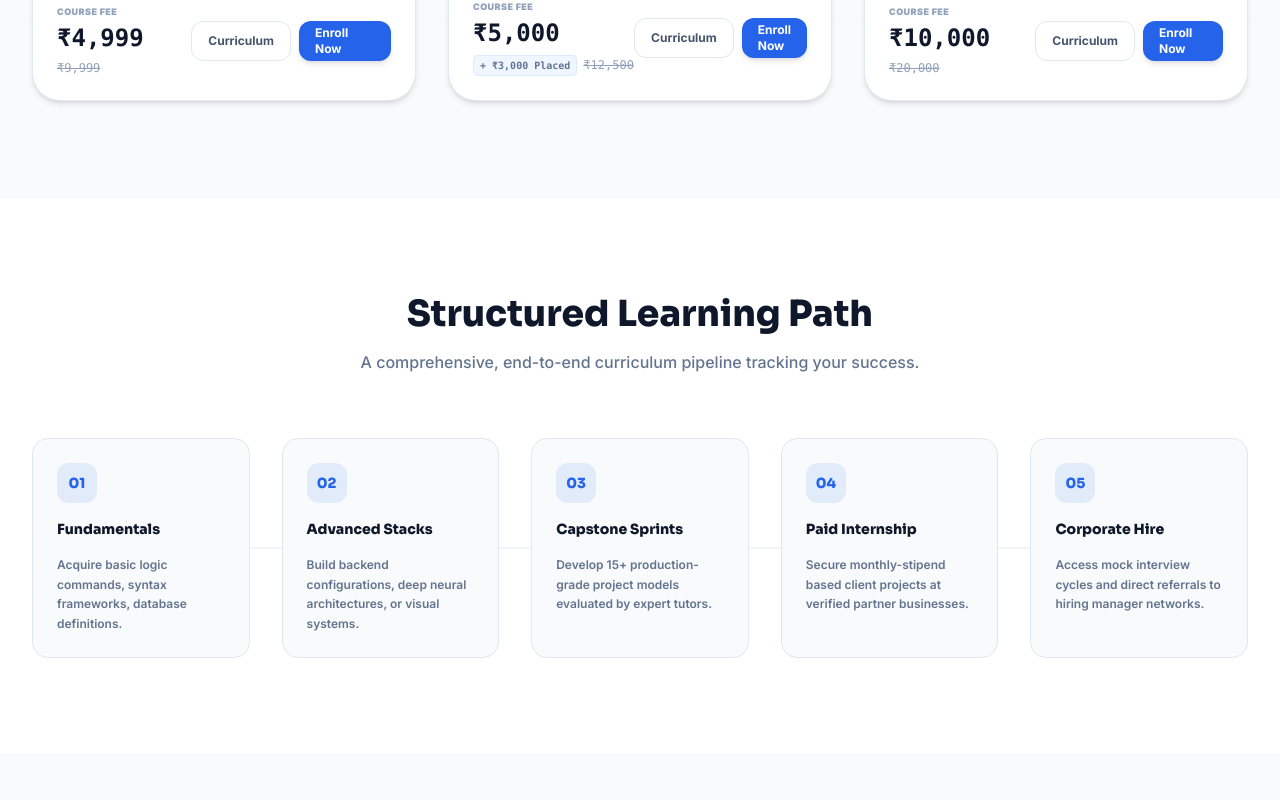
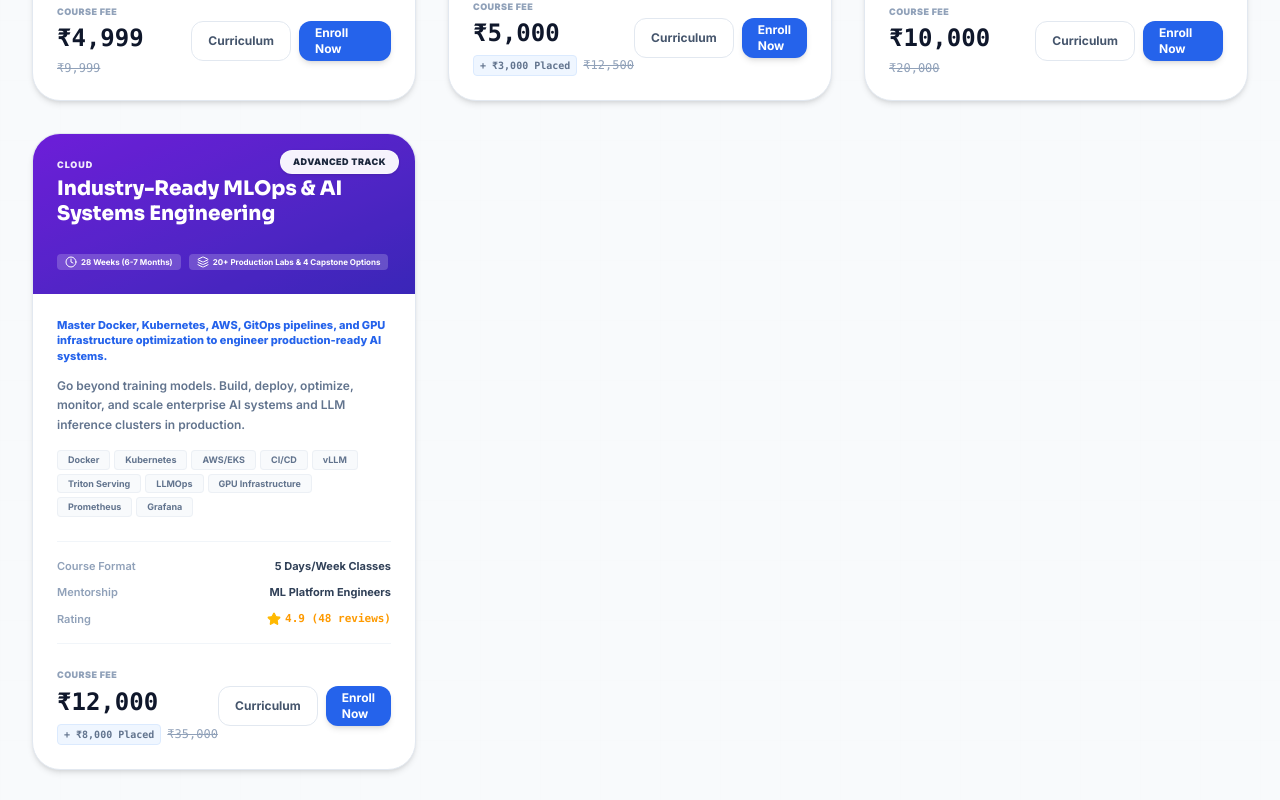
Before and after one commit to KAYHANH/kodetocareer-website, a Next.js app: page /courses in a window 1280 px wide. Shown: the part 2820-3620 px from the top of the page. Built offline with nearby package versions, Linux system fonts and the light colour scheme.

Commit message:
feat: integrate 28-weeks MLOps & AI Systems Engineering course under ID 10

```diff
--- a/src/app/courses/CoursesClient.tsx
+++ b/src/app/courses/CoursesClient.tsx
@@ -285,6 +285,32 @@ const COURSES: Course[] = [
     mentor: "Cinematographers",
     tools: ["Figma.svg", "Photoshop.svg", "Git.svg"],
     image: "from-orange-600 to-amber-700"
+  },
+  {
+    id: 10,
+    title: "Industry-Ready MLOps & AI Systems Engineering",
+    category: "Cloud",
+    duration: "28 Weeks (6-7 Months)",
+    projects: "20+ Production Labs & 4 Capstone Options",
+    salary: "₹8.0 - 25 LPA",
+    level: "Advanced (Coding Prerequisite)",
+    rating: 4.9,
+    reviews: 48,
+    internship: "Available (Core Infrastructure Sprints)",
+    placement: "100% Placement Support",
+    skills: ["Docker", "Kubernetes", "AWS/EKS", "CI/CD", "vLLM", "Triton Serving", "LLMOps", "GPU Infrastructure", "Prometheus", "Grafana"],
+    difficulty: "Advanced",
+    tagline: "Master Docker, Kubernetes, AWS, GitOps pipelines, and GPU infrastructure optimization to engineer production-ready AI systems.",
+    desc: "Go beyond training models. Build, deploy, optimize, monitor, and scale enterprise AI systems and LLM inference clusters in production.",
+    color: "from-violet-500/10 to-indigo-500/10 border-violet-100",
+    priceUpfront: "₹12,000",
+    pricePlaced: "₹8,000",
+    oldPrice: "₹35,000",
+    badge: "Advanced Track",
+    liveClasses: "5 Days/Week",
+    mentor: "ML Platform Engineers",
+    tools: ["Docker.svg", "Kubernetes.svg", "AWS.svg", "Git.svg"],
+    image: "from-violet-600 to-indigo-700"
   }
 ];
 
--- a/src/app/courses/[id]/page.tsx
+++ b/src/app/courses/[id]/page.tsx
@@ -200,6 +200,30 @@ const COURSES = [
       'Week 11-16: Visual Effects & Motion Graphics: Build kinetic titles, intro templates, green screen keying, color grading, and rendering.'
     ],
     hiringCompanies: ['YouTube Studios', 'Netflix Vendors', 'Social Media Brands', 'Advertising Agencies']
+  },
+  {
+    id: 10,
+    title: 'Industry-Ready MLOps & AI Systems Engineering',
+    category: 'Cloud',
+    duration: '28 Weeks (6-7 Months)',
+    projects: '20+ Production Labs & 4 Capstones',
+    priceUpfront: '₹12,000',
+    pricePlaced: '₹8,000',
+    level: 'Advanced (Coding Prerequisite)',
+    tagline: 'Master Docker, Kubernetes, AWS, GitOps pipelines, and GPU infrastructure optimization to engineer production-ready AI systems.',
+    desc: 'Go beyond training models. Build, deploy, optimize, monitor, and scale enterprise AI systems and LLM inference clusters in production.',
+    skills: ['Docker', 'Kubernetes', 'AWS/EKS', 'CI/CD', 'vLLM', 'Triton Serving', 'LLMOps', 'GPU Infrastructure', 'Prometheus', 'Grafana'],
+    modules: [
+      'Module 0-1: Foundations & Python for AI (Week 1-3): ML/DL lifecycle, CRISP-DM, manual model deployments, API skeletons, OOP, and YAML/JSON packaging.',
+      'Module 2-3: Linux, Git & Software Engineering (Week 4-5): Bash scripting, systemd service management, NVIDIA drivers/toolkit, git branching, pre-commit, and uv/poetry packaging.',
+      'Module 4-5: ML & DL Fundamentals (Week 6-12): Data cleaning, regression/classification with Scikit-learn/XGBoost, neural networks, PyTorch/TensorFlow, Transformers, and transfer learning.',
+      'Module 6-7: Docker & Kubernetes for ML (Week 13-18): GPU containers, multi-stage builds, Kubernetes architecture, deployments, storage, autoscaling, Helm, and NVIDIA GPU operators.',
+      'Module 8-10: Cloud, CI/CD & ML Pipelines (Week 19-23): AWS/EKS/ECR/S3, GitHub Actions, Jenkins/ArgoCD, GitOps, model pipelines (MLflow, Kubeflow, Airflow, DVC).',
+      'Module 11-13: Data Engineering, Model Serving & LLMOps (Week 24-29): Kafka, Redis, feature stores, FastAPI, Triton Inference Server, Ray Serve, vLLM/Ollama, Qdrant/ChromaDB vector RAG system.',
+      'Module 14-17: GPU Infra, Optimization, Observability & Security (Week 30-33): Tensor/Pipeline Parallelism, paged attention, DCGM monitoring, AWQ/GPTQ quantization, TensorRT-LLM, OpenTelemetry, drift, evidently AI, RBAC, Vault.',
+      'Module 18-20 & Capstone: Troubleshooting, System Design & Career Prep (Week 34-36): CUDA OOM/pod crashes, ChatGPT/Netflix/Uber system designs, resume/LinkedIn portfolios, and 4 Weeks Capstone Projects (Fraud Detection, Enterprise LLM Cluster, Production RAG).'
+    ],
+    hiringCompanies: ['Stripe', 'Google', 'Meta', 'Microsoft', 'NVIDIA']
   }
 ];
 
--- a/src/components/layout/navbar.tsx
+++ b/src/components/layout/navbar.tsx
@@ -219,13 +219,17 @@ export default function Navbar() {
                               </div>
                             </div>
 
-                            {/* Column 3: Cloud & Security */}
+                            {/* Column 3: Cloud & MLOps */}
                             <div className="space-y-3">
-                              <h4 className="text-[10px] font-black uppercase text-slate-400 tracking-wider">Cloud Infrastructure</h4>
+                              <h4 className="text-[10px] font-black uppercase text-slate-400 tracking-wider">Cloud & MLOps</h4>
                               <div className="space-y-2">
                                 <Link href="/courses/6" onClick={() => setCoursesHovered(false)} className="group/item block p-1.5 rounded-lg hover:bg-slate-50">
                                   <span className="block text-xs font-extrabold text-slate-900 group-hover/item:text-primary transition-colors">Cloud & DevOps</span>
                                   <span className="block text-[9px] text-slate-450 mt-0.5 font-semibold">5 Months DevOps/CI/CD</span>
+                                </Link>
+                                <Link href="/courses/10" onClick={() => setCoursesHovered(false)} className="group/item block p-1.5 rounded-lg hover:bg-slate-50">
+                                  <span className="block text-xs font-extrabold text-slate-900 group-hover/item:text-primary transition-colors">Industry MLOps</span>
+                                  <span className="block text-[9px] text-slate-450 mt-0.5 font-semibold">28 Weeks AI Platforms</span>
                                 </Link>
                               </div>
                             </div>
@@ -457,7 +461,7 @@ export default function Navbar() {
                                   <>
                                     <Link href="/courses/1" onClick={() => setMobileOpen(false)} className="flex rounded-[10px] px-4 py-2 text-sm font-bold text-slate-500 hover:text-primary">🚀 MERN Stack + AI</Link>
                                     <Link href="/courses/2" onClick={() => setMobileOpen(false)} className="flex rounded-[10px] px-4 py-2 text-sm font-bold text-slate-500 hover:text-primary">📊 Data Science & ML</Link>
-                                    <Link href="/courses/5" onClick={() => setMobileOpen(false)} className="flex rounded-[10px] px-4 py-2 text-sm font-bold text-slate-500 hover:text-primary">☕ Java Full Stack</Link>
+                                    <Link href="/courses/10" onClick={() => setMobileOpen(false)} className="flex rounded-[10px] px-4 py-2 text-sm font-bold text-slate-500 hover:text-primary">⚙️ Industry MLOps</Link>
                                     <Link href="/courses" onClick={() => setMobileOpen(false)} className="flex rounded-[10px] px-4 py-2 text-sm font-bold text-primary hover:underline">Explore All Courses →</Link>
                                   </>
                                 ) : (
```
